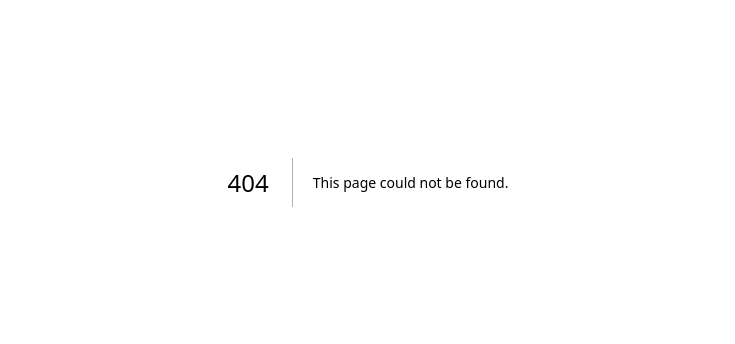
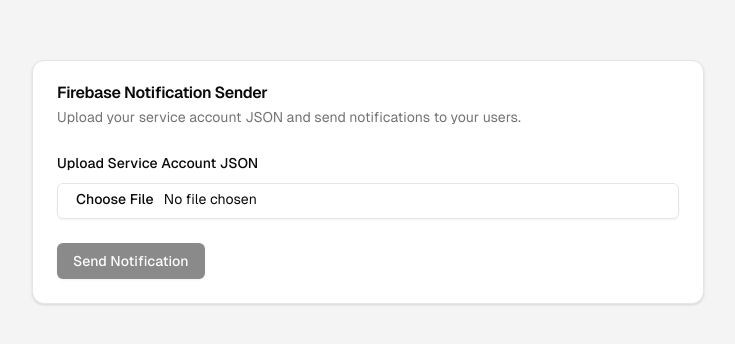
Before and after one commit to kowroo-dev/kowroo-tools, a Next.js app: page /app-notifier in a window 1280 px wide. Before the commit this address had no page. Shown: the part 218-562 px from the top of the page, without its empty margins (272-1007 px from the left). Built offline with nearby package versions, Linux system fonts and the light colour scheme.

Commit message:
feat: Add Firebase Notification Sender page with service account upload and notification functionality

```diff
--- /dev/null
+++ b/app/app-notifier/page.tsx
@@ -0,0 +1,267 @@
+'use client'
+
+import { useState } from 'react'
+import { Button } from "@/components/ui/button"
+import { Input } from "@/components/ui/input"
+import { Textarea } from "@/components/ui/textarea"
+import { Label } from "@/components/ui/label"
+import { RadioGroup, RadioGroupItem } from "@/components/ui/radio-group"
+import { Card, CardContent, CardDescription, CardFooter, CardHeader, CardTitle } from "@/components/ui/card"
+import { toast } from "sonner"
+import IPhoneNotification from '@/components/iphone-notification'
+
+type NotificationData = {
+  [key: string]: string
+}
+
+// type NotificationType = {
+//   title: string
+//   body: string
+//   data: NotificationData
+//   target: "all" | "test" | "android-version" | "ios-version"
+// }
+
+// type NotificationTemplateType = {
+//   [key: string]: NotificationType
+// }
+
+// const templates: NotificationTemplateType = {
+//   "new-update-all": {
+//     title: "New Feature Out Now",
+//     body: "Check out our new feature!",
+//     data: {
+//       type: "new-update",
+//       version: "1.0.0",
+//       action: "open-updates-page",
+//     },
+//     target: "all",
+//   },
+//   "new-update-android": {
+//     title: "New Feature Out Now",
+//     body: "Check out our new feature!",
+//     data: {
+//       type: "new-update",
+//       version: "1.0.0",
+//       action: "open-updates-page",
+//     },
+//     target: "android-version",
+//   },
+//   "new-update-ios": {
+//     title: "New Feature Out Now",
+//     body: "Check out our new feature!",
+//     data: {
+//       type: "new-update",
+//       version: "1.0.0",
+//       action: "open-updates-page",
+//     },
+//     target: "ios-version",
+//   },
+// };
+
+export default function Page() {
+  const [serviceAccount, setServiceAccount] = useState<string | null>(null)
+  const [title, setTitle] = useState('')
+  const [body, setBody] = useState('')
+  const [notificationData, setNotificationData] = useState<NotificationData>({})
+  const [target, setTarget] = useState('all')
+
+  const handleFileUpload = (event: React.ChangeEvent<HTMLInputElement>) => {
+    const file = event.target.files?.[0]
+    if (file) {
+      const reader = new FileReader()
+      reader.onload = (e) => {
+        try {
+          JSON.parse(e.target?.result as string)
+          setServiceAccount(e.target?.result as string)
+          toast.success("Service account loaded. You can now send notifications.")
+        } catch (error) {
+          toast.error("Invalid JSON file.", {
+            description: (error as Error).message,
+          })
+        }
+      }
+      reader.readAsText(file)
+    }
+  }
+
+  const sendNotification = async () => {
+    if (!serviceAccount) {
+      toast.error("Please upload a service account JSON file first.")
+      return
+    }
+
+    try {
+      const response = await fetch('/api/send-notification', {
+        method: 'POST',
+        headers: {
+          'Content-Type': 'application/json',
+        },
+        body: JSON.stringify({
+          serviceAccount,
+          title,
+          body,
+          notificationData,
+          target: target,
+        }),
+      })
+
+      const data = await response.json()
+
+      if (response.ok) {
+        toast.success(`Notification sent successfully. Message ID: ${data.messageId}`)
+      } else {
+        throw new Error(data.error)
+      }
+    } catch (error) {
+      toast.error(`Failed to send notification: ${error}`)
+    }
+  }
+
+  return (
+    <main
+      className="flex items-center justify-center gap-10 min-h-screen"
+    >
+      {
+        serviceAccount && (
+          <div className="fixed top-4 right-4 z-50">
+            <Button
+              onClick={() => setServiceAccount(null)}
+              variant="ghost"
+            >
+              Clear Service Account
+            </Button>
+          </div>
+        )
+      }
+      {
+        serviceAccount &&
+        <IPhoneNotification notification={
+          {
+            title: title,
+            description: body,
+            image: "kowroo_logo.png"
+          }
+        } />
+
+      }
+      <Card className="w-full max-w-2xl">
+        <CardHeader>
+          <CardTitle>Firebase Notification Sender</CardTitle>
+          <CardDescription>Upload your service account JSON and send notifications to your users.</CardDescription>
+        </CardHeader>
+        <CardContent className="space-y-4">
+          <div>
+            <Label htmlFor="serviceAccount">Upload Service Account JSON</Label>
+            <Input id="serviceAccount" className='mt-2' type="file" accept=".json" onChange={handleFileUpload} />
+          </div>
+          {serviceAccount && (
+            <>
+              {/* <div>
+                <Label>Use Template</Label>
+                <div className="space-y-2">
+                  {Object.entries(templates).map(([key, template], index) => (
+                    <Button
+                      variant="ghost"
+                      key={index}
+                      onClick={() => {
+                        setTitle(template.title)
+                        setBody(template.body)
+                        setNotificationData(template.data)
+                        setTarget(template.target)
+                      }}
+                    >
+                      {key}
+                    </Button>
+                  ))}
+                </div>
+              </div> */}
+              <div>
+                <Label htmlFor="title">Notification Title</Label>
+                <Input id="title" value={title} onChange={(e) => setTitle(e.target.value)} />
+              </div>
+              <div>
+                <Label htmlFor="body">Notification Body</Label>
+                <Textarea id="body" value={body} onChange={(e) => setBody(e.target.value)} />
+              </div>
+              <div>
+                <Label>Notification Data (Key-Value Pairs)</Label>
+                <div className="space-y-2">
+                  {Object.entries(notificationData).map(([key, value], index) => (
+                    <div key={index} className="flex items-center space-x-2">
+                      <Input
+                        placeholder="Key"
+                        value={key}
+                        onChange={(e) => {
+                          const newNotificationData = { ...notificationData }
+                          const newKey = e.target.value
+                          newNotificationData[newKey] = newNotificationData[key]
+                          delete newNotificationData[key]
+                          setNotificationData(newNotificationData)
+                        }}
+                      />
+                      <Input
+                        placeholder="Value"
+                        value={value as string}
+                        onChange={(e) => {
+                          const newNotificationData = { ...notificationData }
+                          newNotificationData[key] = e.target.value
+                          setNotificationData(newNotificationData)
+                        }}
+                      />
+                      <Button
+                        variant="ghost"
+                        onClick={() => {
+                          const newNotificationData = { ...notificationData }
+                          delete newNotificationData[key]
+                          setNotificationData(newNotificationData)
+                        }}
+                      >
+                        Remove
+                      </Button>
+                    </div>
+                  ))}
+                  <Button
+                    variant="outline"
+                    onClick={() => {
+                      const newNotificationData = { ...notificationData }
+                      newNotificationData[`key${Object.keys(newNotificationData).length + 1}`] = ''
+                      setNotificationData(newNotificationData)
+                    }}
+                  >
+                    Add Key-Value Pair
+                  </Button>
+                </div>
+              </div>
+              <div>
+                <Label>Target Audience (Topics)</Label>
+              </div>
+              <RadioGroup value={target} onValueChange={setTarget}>
+                <div className="flex items-center space-x-2">
+                  <RadioGroupItem value="all" id="all" />
+                  <Label htmlFor="all">All Users</Label>
+                </div>
+                <div className="flex items-center space-x-2">
+                  <RadioGroupItem value="test" id="test" />
+                  <Label htmlFor="test">Test Channel (all users)</Label>
+                </div>
+                <div className="flex items-center space-x-2">
+                  <RadioGroupItem value="android-version" id="android" />
+                  <Label htmlFor="android">Android Users Only</Label>
+                </div>
+                <div className="flex items-center space-x-2">
+                  <RadioGroupItem value="ios-version" id="ios" />
+                  <Label htmlFor="ios">iOS Users Only</Label>
+                </div>
+              </RadioGroup>
+            </>
+          )}
+        </CardContent>
+        <CardFooter>
+          <Button onClick={sendNotification} disabled={!serviceAccount || !title || !body}>
+            Send Notification
+          </Button>
+        </CardFooter>
+      </Card>
+    </main>
+  )
+}
```
